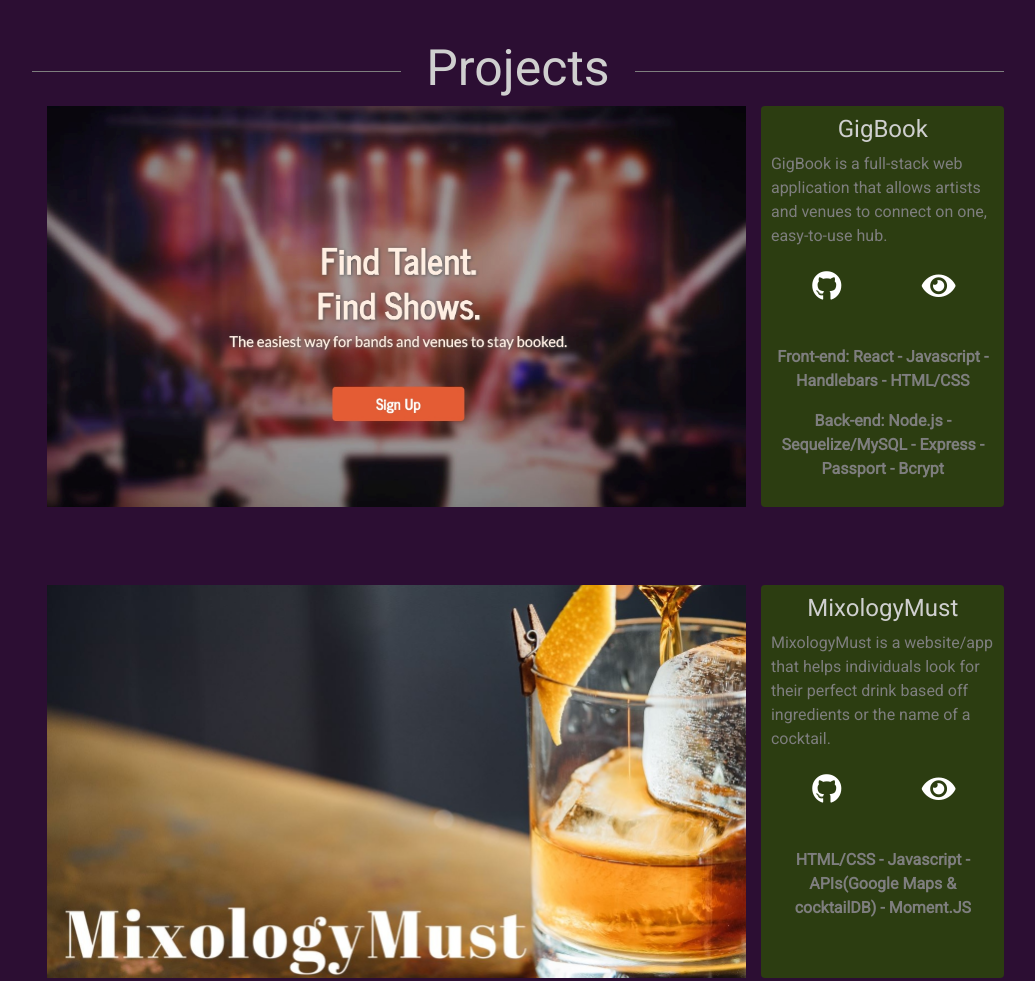
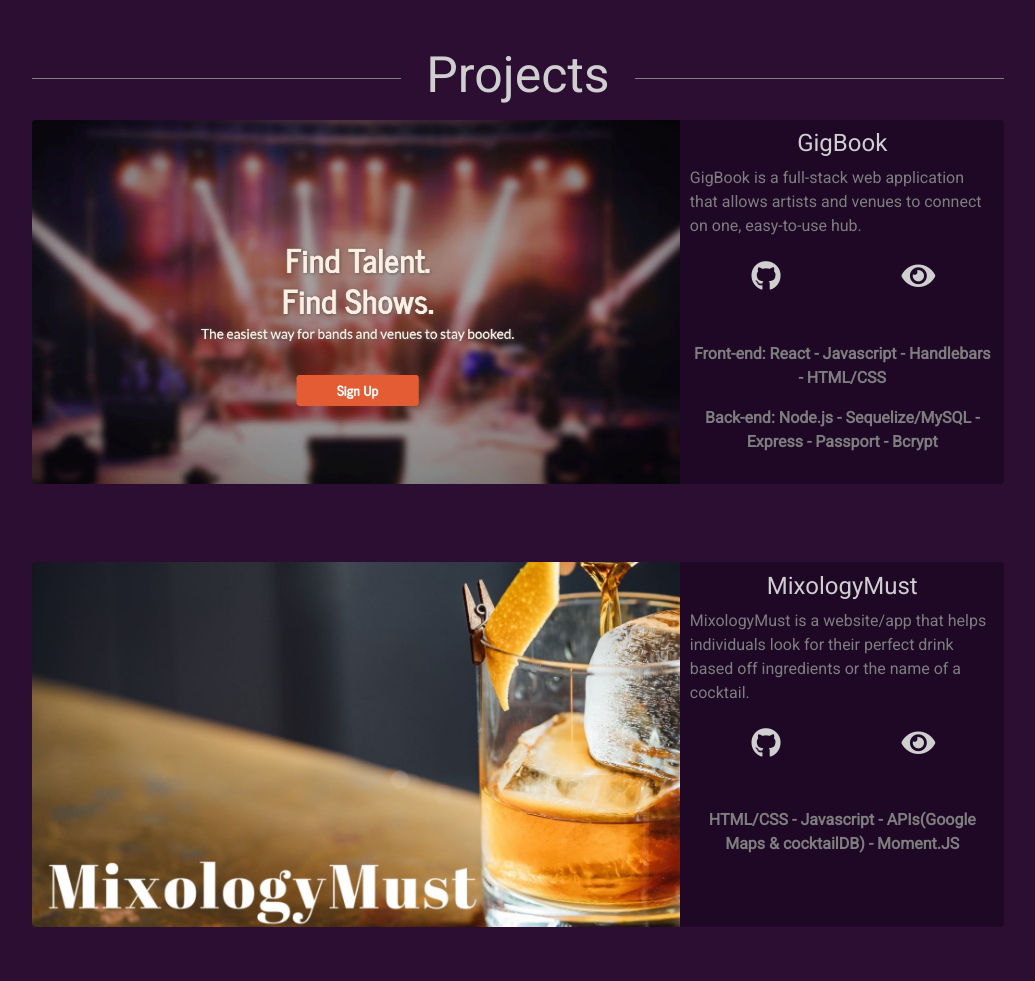
Before and after one commit to wesleyberry/Personal_Portfolio, a website: page index.html in a window 1280 px wide. Shown: the part 1680-2661 px from the top of the page, without its empty margins (122-1157 px from the left). Drawn offline with nearby package versions, Linux system fonts and the light colour scheme.

Commit message:
revised some colors in project section

```diff
--- a/assets/css/style.css
+++ b/assets/css/style.css
@@ -185,10 +185,16 @@ a:-webkit-any-link {
 }
 .techUsed {
     text-align: center;
+    background-color: #1E0826;
+    border-radius: 4px;
+}
+.projectTitle {
+    background-color: #1E0826;
+    border-radius: 4px;
 }
 .fab.fa-github,
 .fas.fa-eye {
-    color: white;
+    color: rgb(207, 207, 207);
     transition: .4s;
     margin-bottom: 26px;
 }
@@ -265,14 +271,12 @@ a:-webkit-any-link {
     .row {
         margin-bottom: 8%;
     }
-    .bookSearchImage,
     .gigBookImage {
         height: auto;
         overflow: hidden;
     }
-    .textForBook,
     .textForGig {
-        background-color: #2C3D11;
+        background-color: #1E0826;
         padding-right: 0;
         padding-left: 0;
         padding: 2%;
@@ -342,7 +346,6 @@ a:-webkit-any-link {
     .gigBookImage {
         height: auto;
     }
-    .textForBook,
     .textForGig {
         padding: 2%;
         height: auto;
@@ -526,12 +529,7 @@ a:-webkit-any-link {
     .gigBookImage {
         height: auto;
     }
-    .bookSearchImage {
-        height: auto;
-    }
-    .textForBook,
     .textForGig {
-        background-color: #2C3D11;
         padding: 1%;
         height: auto;
         border-radius: 0 0 4px 4px;
@@ -594,14 +592,11 @@ a:-webkit-any-link {
         margin-right: 20%;
     }
     /* -------Projects----------- */
-    .bookSearchImage,
     .gigBookImage {
         height: auto;
         max-height: 300px;
     }
-    .textForBook,
     .textForGig {
-        background-color: #2C3D11;
         padding: 1%;
         height: auto;
         border-radius: 4px;
@@ -612,9 +607,10 @@ a:-webkit-any-link {
         flex: 0 0 100%;
         left: 0;
     }
-    /* ---------Contact-------------- */
-    .contactContainer {
-
+    #myWork > div > div:nth-child(3) > img,
+    #myWork > div > div:nth-child(2) > img,
+    #myWork > div > div:nth-child(1) > img {
+        padding-left: 0;
     }
 }
 
@@ -648,16 +644,14 @@ a:-webkit-any-link {
     }
     .aboutMeHeader {
         font-size: 50px;
+        margin-bottom: 15px;
     }
     /* ------------Projects---------- */
-    .bookSearchImage,
     .gigBookImage {
         height: auto;
         max-height: none;
     }
-    .textForBook,
     .textForGig {
-        background-color: #2C3D11;
         padding: 1%;
         height: auto;
         border-radius: 4px;
@@ -669,6 +663,17 @@ a:-webkit-any-link {
     .container3 {
         min-height: 1800px;
     }
+    #myWork > div > div:nth-child(3) > div,
+    #myWork > div > div:nth-child(2) > div,
+    #myWork > div > div:nth-child(1) > div {
+        border-radius: 0 4px 4px 0;
+    }
+    #myWork > div > div:nth-child(3) > img,
+    #myWork > div > div:nth-child(2) > img,
+    #myWork > div > div:nth-child(1) > img {
+        padding-right: 0;
+        border-radius: 4px 0 0 4px;
+    }
     /* ------------Contact--------- */
     .hello {
         position: absolute;
@@ -677,6 +682,9 @@ a:-webkit-any-link {
     .helloButton {
         font-size: 50px;
     }
+}
+@media (min-width: 1400px) {
+
 }
 @media (min-width: 1500px) {
     .container3 {
--- a/index.html
+++ b/index.html
@@ -98,10 +98,10 @@
         <div class="projects">
             <!-- GigBook -->
             <div class="row">
-                <img src="./assets/images/finalLanding.jpg" alt="GigBook Landing Page" class="gigBookImage col-xs-12 col-sm-12 col-md-12 col-lg-9">
-                <div class="textForGig col-xs-12 col-sm-12 col-md-12 col-lg-3">
-                    <h4>GigBook</h4>
-                    <p>GigBook is a full-stack web application that allows artists and venues to connect on one,
+                <img src="./assets/images/finalLanding.jpg" alt="GigBook Landing Page" class="gigBookImage col-xs-12 col-sm-12 col-md-12 col-lg-9 col-xl-8">
+                <div class="textForGig col-xs-12 col-sm-12 col-md-12 col-lg-3 col-xl-4">
+                    <h4 class="projectTitle">GigBook</h4>
+                    <p class="descripText">GigBook is a full-stack web application that allows artists and venues to connect on one,
                         easy-to-use hub.
                     </p>
                     <div class="row rowEmblems">
@@ -124,9 +124,9 @@
             </div>
             <!-- MixologyMust -->
             <div class="row">
-                <img src="./assets/images/mix.JPG" alt="GigBook Landing Page" class="gigBookImage col-xs-12 col-sm-12 col-md-12 col-lg-9">
-                <div class="textForGig col-xs-12 col-sm-12 col-md-12 col-lg-3">
-                    <h4>MixologyMust</h4>
+                <img src="./assets/images/mix.JPG" alt="GigBook Landing Page" class="gigBookImage col-xs-12 col-sm-12 col-md-12 col-lg-9 col-xl-8">
+                <div class="textForGig col-xs-12 col-sm-12 col-md-12 col-lg-3 col-xl-4">
+                    <h4 class="projectTitle">MixologyMust</h4>
                     <p>MixologyMust is a website/app that helps individuals look for their perfect drink based off
                         ingredients or the name of a cocktail.</p>
                     <div class="row rowEmblems">
@@ -149,9 +149,9 @@
             </div>
             <!-- Book Search -->
             <div class="row">
-                <img src="./assets/images/booksearch.jpg" alt="GigBook Landing Page" class="bookSearchImage col-xs-12 col-sm-12 col-md-12 col-lg-9">
-                <div class="textForBook col-xs-12 col-sm-12 col-md-12 col-lg-3">
-                    <h4>Book Search</h4>
+                <img src="./assets/images/booksearch.jpg" alt="GigBook Landing Page" class="gigBookImage col-xs-12 col-sm-12 col-md-12 col-lg-9 col-xl-8">
+                <div class="textForGig col-xs-12 col-sm-12 col-md-12 col-lg-3 col-xl-4">
+                    <h4 class="projectTitle">Book Search</h4>
                     <p>BookSeach is a full-stack (MERN) web application that allows users to easily search through Google Books API,
                         save these articles, and view more information about the returned books.</p>
                     <div class="row rowEmblems">
```
